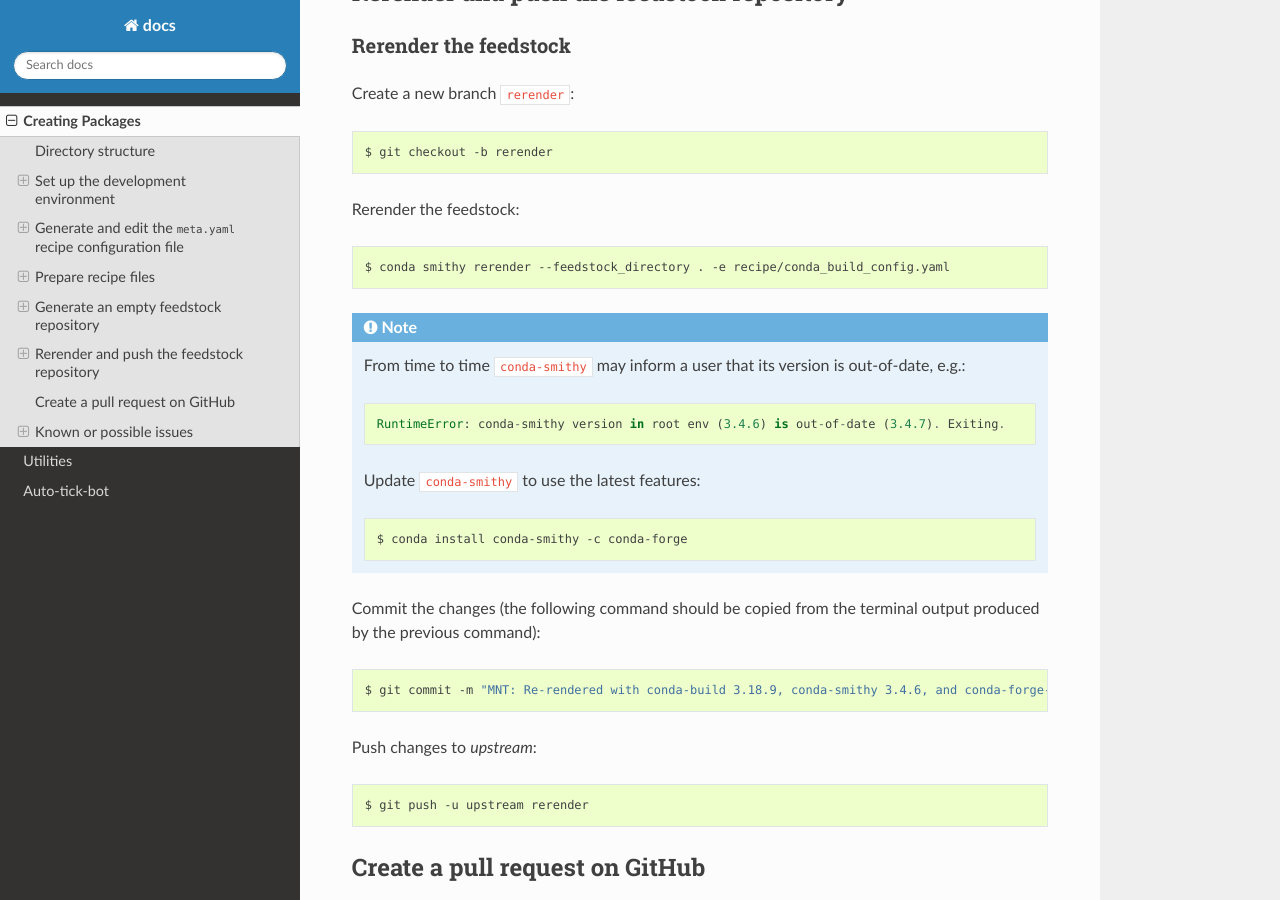
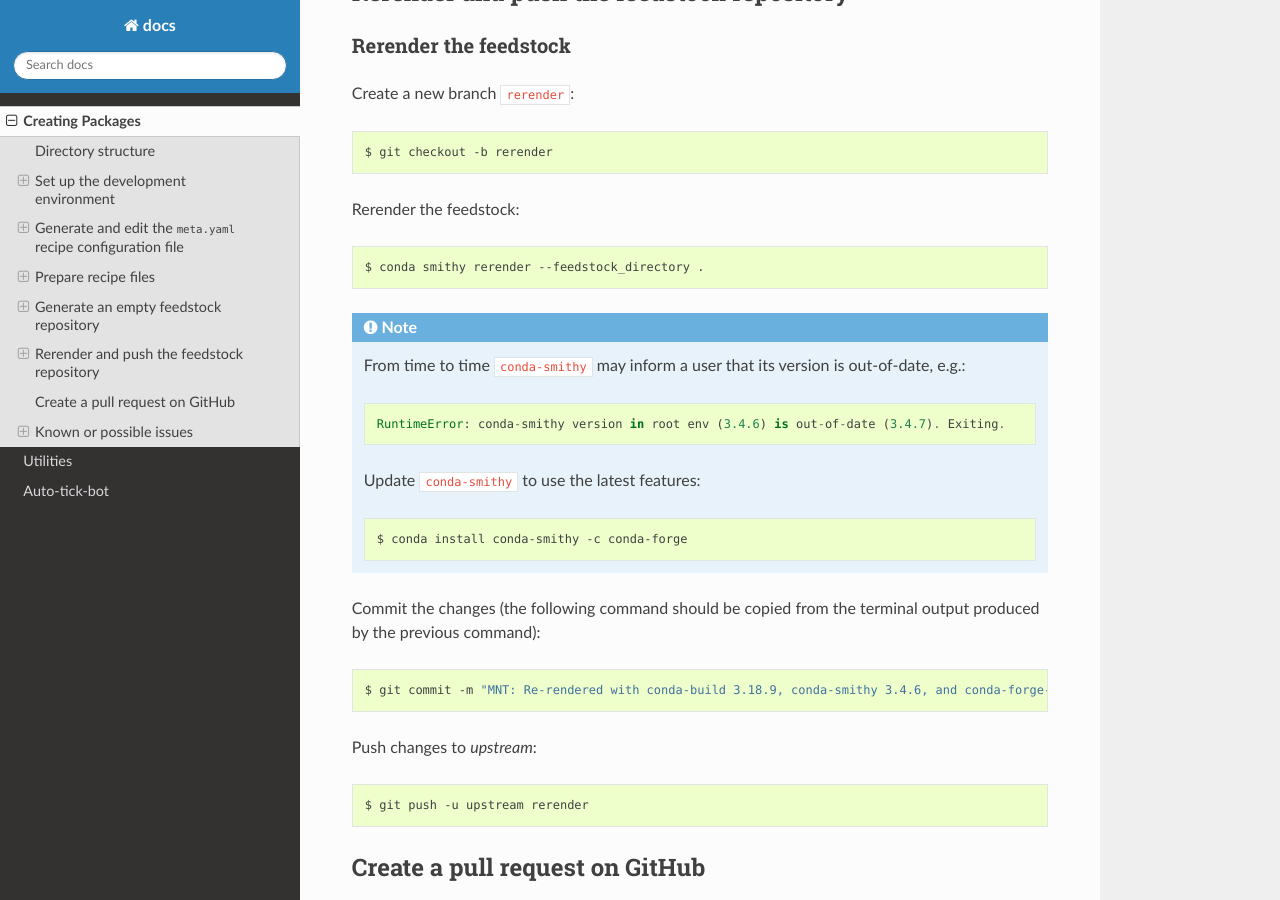
Before and after one commit to nsls-ii-forge/docs, a Sphinx documentation site: the page built from source/creating_packages.rst, in a window 1280 px wide and 900 px high, scrolled down 6726 px. Built offline with Sphinx 7.4.7 and the Read the Docs theme 2.0.0, drawn with Linux system fonts in a browser that asks for light colours.

Commit message:
DOC: fix rerendering command

```diff
--- a/source/creating_packages.rst
+++ b/source/creating_packages.rst
@@ -388,7 +388,7 @@ Rerender the feedstock:
 
 .. code-block:: bash
 
-    $ conda smithy rerender --feedstock_directory . -e recipe/conda_build_config.yaml
+    $ conda smithy rerender --feedstock_directory .
 
 .. note::
 
```
